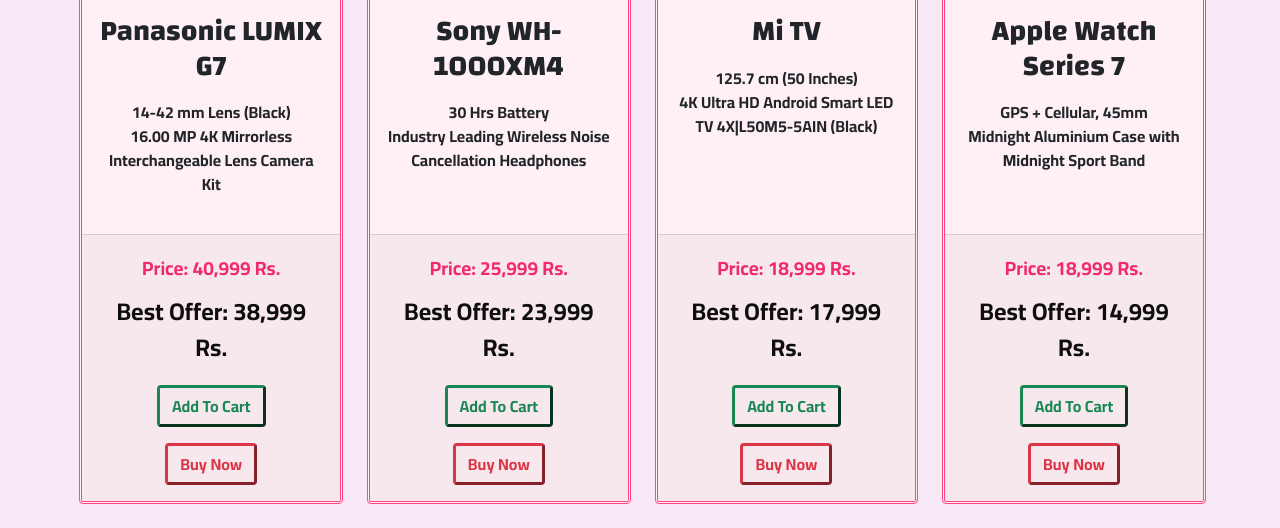
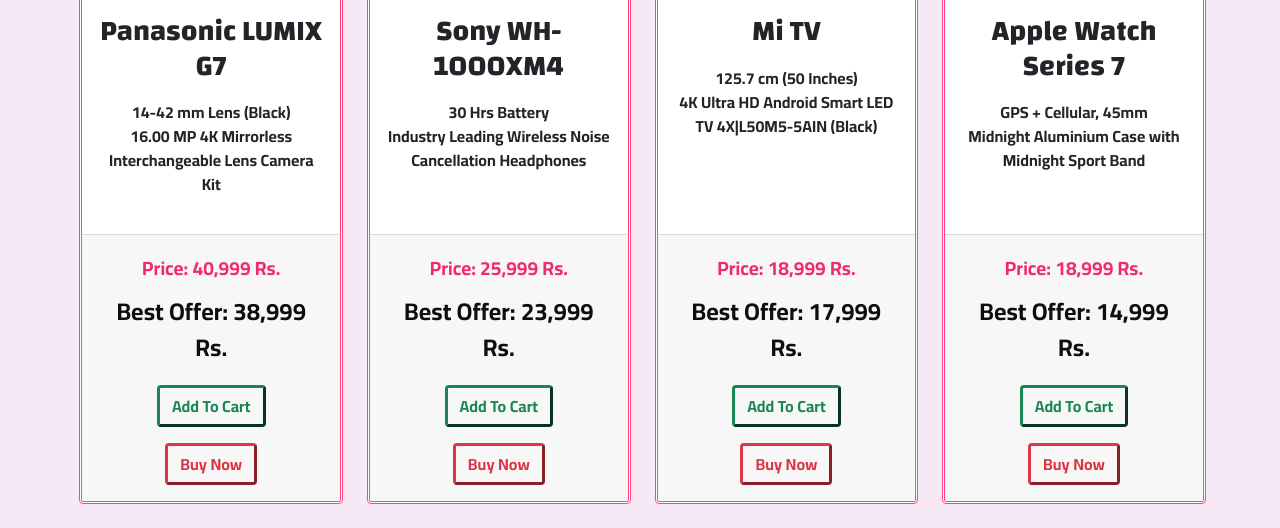
Before and after one commit to PrathameshPatil-01/E-SHOPEE_PYTHON, a Flask app: page /home in a window 1280 px wide. Shown: the part 2711-3239 px from the top of the page. Run offline with Flask 2, Linux system fonts and the light colour scheme; the visitor is signed in with stand-in values (Sample User, id 1); data comes from the database, SQL or seed files in the repository; data that the repository does not hold is empty; some libraries are stand-ins or nearby versions.

Commit message:
modified ui

```diff
--- a/static/home.css
+++ b/static/home.css
@@ -119,7 +119,6 @@
   height: 800px;
   width: 100%;
   border-color: #FF467E;
-  background-color: #FFF0F5 ;
   border-style: double;
   border-width: 3.5px;
   margin: 1% ;
```
